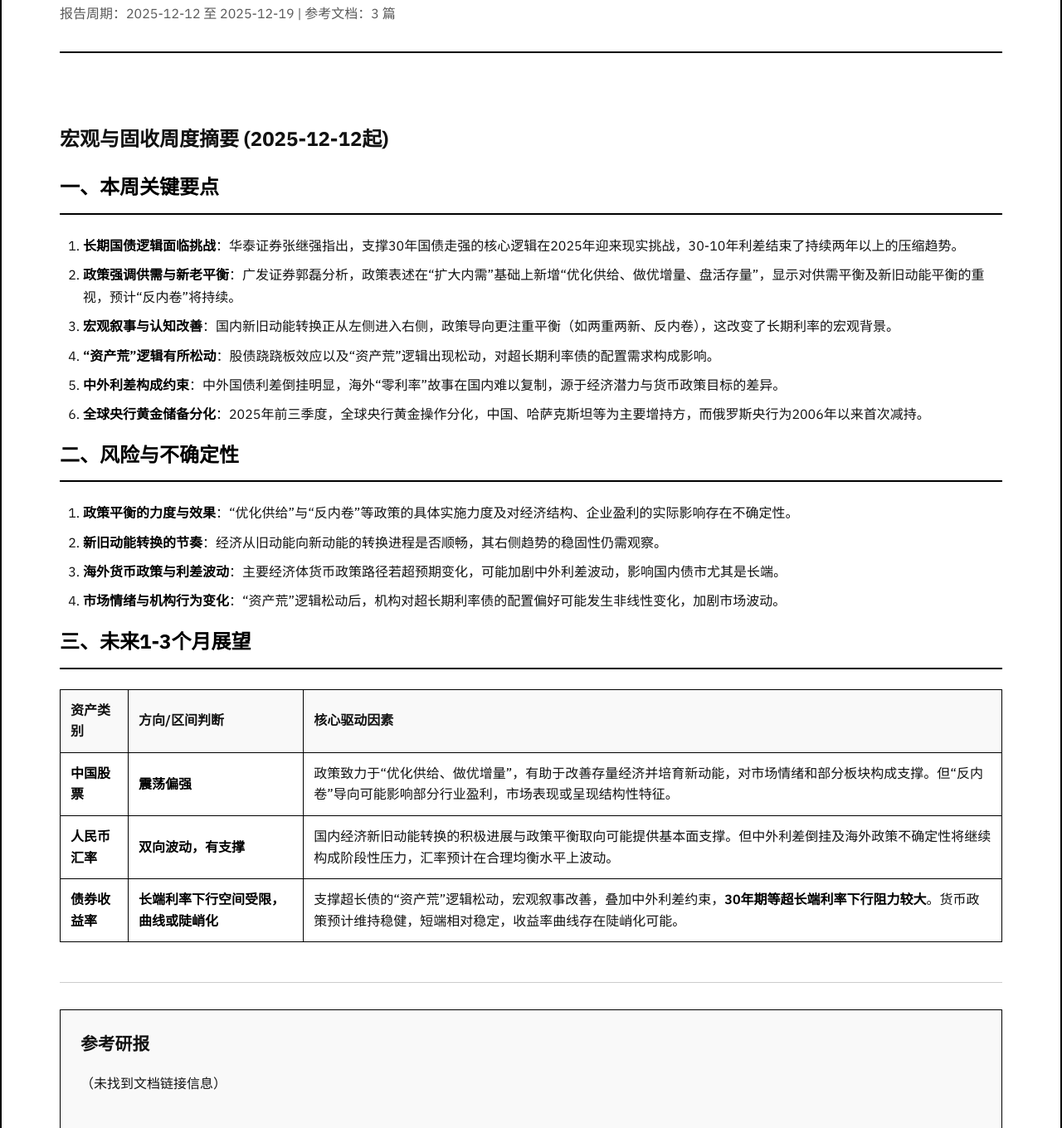
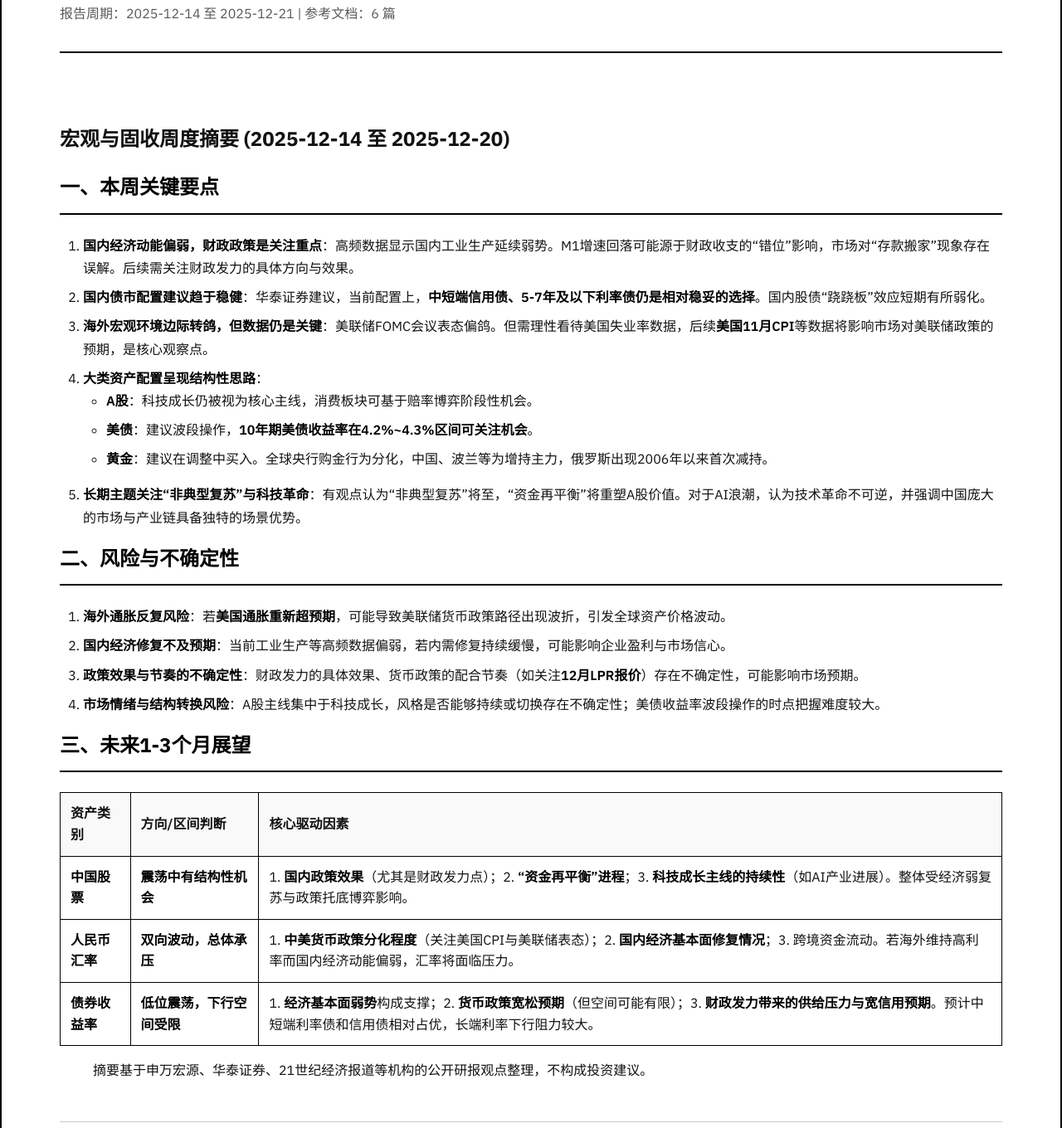
Before and after one commit to FrankDeng/MacroReport, a plain HTML site: page reports/weekly_report_summary.html in a window 1280 px wide. Shown: the part 207-1567 px from the top of the page at 83% size. Drawn offline with Linux system fonts and the light colour scheme.

Commit message:
Update ./reports/weekly_report_summary.html - 2025-12-21 18:13:16

```diff
--- a/reports/weekly_report_summary.html
+++ b/reports/weekly_report_summary.html
@@ -225,30 +225,34 @@
       <a href="macro_deepseek_analysis_CN.html" class="nav-item">宏观分析</a>
       <a href="weekly_report_summary.html" class="nav-item active">周度摘要</a>
     </div>
-    <div class="nav-meta">更新：2025-12-19</div>
+    <div class="nav-meta">更新：2025-12-21</div>
   </nav>
   <main>
     <div class="hero-section">
       <h1 class="hero-title">中国经济与固收周度摘要</h1>
-      <p class="hero-subtitle">报告周期：2025-12-12 至 2025-12-19 | 参考文档：3 篇</p>
+      <p class="hero-subtitle">报告周期：2025-12-14 至 2025-12-21 | 参考文档：6 篇</p>
     </div>
     <section>
-      <h1>宏观与固收周度摘要 (2025-12-12起)</h1>
+      <h1>宏观与固收周度摘要 (2025-12-14 至 2025-12-20)</h1>
 <h2>一、本周关键要点</h2>
 <ol>
-<li><strong>长期国债逻辑面临挑战</strong>：华泰证券张继强指出，支撑30年国债走强的核心逻辑在2025年迎来现实挑战，30-10年利差结束了持续两年以上的压缩趋势。</li>
-<li><strong>政策强调供需与新老平衡</strong>：广发证券郭磊分析，政策表述在“扩大内需”基础上新增“优化供给、做优增量、盘活存量”，显示对供需平衡及新旧动能平衡的重视，预计“反内卷”将持续。</li>
-<li><strong>宏观叙事与认知改善</strong>：国内新旧动能转换正从左侧进入右侧，政策导向更注重平衡（如两重两新、反内卷），这改变了长期利率的宏观背景。</li>
-<li><strong>“资产荒”逻辑有所松动</strong>：股债跷跷板效应以及“资产荒”逻辑出现松动，对超长期利率债的配置需求构成影响。</li>
-<li><strong>中外利差构成约束</strong>：中外国债利差倒挂明显，海外“零利率”故事在国内难以复制，源于经济潜力与货币政策目标的差异。</li>
-<li><strong>全球央行黄金储备分化</strong>：2025年前三季度，全球央行黄金操作分化，中国、哈萨克斯坦等为主要增持方，而俄罗斯央行为2006年以来首次减持。</li>
+<li><strong>国内经济动能偏弱，财政政策是关注重点</strong>：高频数据显示国内工业生产延续弱势。M1增速回落可能源于财政收支的“错位”影响，市场对“存款搬家”现象存在误解。后续需关注财政发力的具体方向与效果。</li>
+<li><strong>国内债市配置建议趋于稳健</strong>：华泰证券建议，当前配置上，<strong>中短端信用债、5-7年及以下利率债仍是相对稳妥的选择</strong>。国内股债“跷跷板”效应短期有所弱化。</li>
+<li><strong>海外宏观环境边际转鸽，但数据仍是关键</strong>：美联储FOMC会议表态偏鸽。但需理性看待美国失业率数据，后续<strong>美国11月CPI</strong>等数据将影响市场对美联储政策的预期，是核心观察点。</li>
+<li><strong>大类资产配置呈现结构性思路</strong>：<ul>
+<li><strong>A股</strong>：科技成长仍被视为核心主线，消费板块可基于赔率博弈阶段性机会。</li>
+<li><strong>美债</strong>：建议波段操作，<strong>10年期美债收益率在4.2%~4.3%区间可关注机会</strong>。</li>
+<li><strong>黄金</strong>：建议在调整中买入。全球央行购金行为分化，中国、波兰等为增持主力，俄罗斯出现2006年以来首次减持。</li>
+</ul>
+</li>
+<li><strong>长期主题关注“非典型复苏”与科技革命</strong>：有观点认为“非典型复苏”将至，“资金再平衡”将重塑A股价值。对于AI浪潮，认为技术革命不可逆，并强调中国庞大的市场与产业链具备独特的场景优势。</li>
 </ol>
 <h2>二、风险与不确定性</h2>
 <ol>
-<li><strong>政策平衡的力度与效果</strong>：“优化供给”与“反内卷”等政策的具体实施力度及对经济结构、企业盈利的实际影响存在不确定性。</li>
-<li><strong>新旧动能转换的节奏</strong>：经济从旧动能向新动能的转换进程是否顺畅，其右侧趋势的稳固性仍需观察。</li>
-<li><strong>海外货币政策与利差波动</strong>：主要经济体货币政策路径若超预期变化，可能加剧中外利差波动，影响国内债市尤其是长端。</li>
-<li><strong>市场情绪与机构行为变化</strong>：“资产荒”逻辑松动后，机构对超长期利率债的配置偏好可能发生非线性变化，加剧市场波动。</li>
+<li><strong>海外通胀反复风险</strong>：若<strong>美国通胀重新超预期</strong>，可能导致美联储货币政策路径出现波折，引发全球资产价格波动。</li>
+<li><strong>国内经济修复不及预期</strong>：当前工业生产等高频数据偏弱，若内需修复持续缓慢，可能影响企业盈利与市场信心。</li>
+<li><strong>政策效果与节奏的不确定性</strong>：财政发力的具体效果、货币政策的配合节奏（如关注<strong>12月LPR报价</strong>）存在不确定性，可能影响市场预期。</li>
+<li><strong>市场情绪与结构转换风险</strong>：A股主线集中于科技成长，风格是否能够持续或切换存在不确定性；美债收益率波段操作的时点把握难度较大。</li>
 </ol>
 <h2>三、未来1-3个月展望</h2>
 <table>
@@ -262,24 +266,27 @@
 <tbody>
 <tr>
 <td style="text-align: left;"><strong>中国股票</strong></td>
-<td style="text-align: left;"><strong>震荡偏强</strong></td>
-<td style="text-align: left;">政策致力于“优化供给、做优增量”，有助于改善存量经济并培育新动能，对市场情绪和部分板块构成支撑。但“反内卷”导向可能影响部分行业盈利，市场表现或呈现结构性特征。</td>
+<td style="text-align: left;"><strong>震荡中有结构性机会</strong></td>
+<td style="text-align: left;">1. <strong>国内政策效果</strong>（尤其是财政发力点）；2. <strong>“资金再平衡”进程</strong>；3. <strong>科技成长主线的持续性</strong>（如AI产业进展）。整体受经济弱复苏与政策托底博弈影响。</td>
 </tr>
 <tr>
 <td style="text-align: left;"><strong>人民币汇率</strong></td>
-<td style="text-align: left;"><strong>双向波动，有支撑</strong></td>
-<td style="text-align: left;">国内经济新旧动能转换的积极进展与政策平衡取向可能提供基本面支撑。但中外利差倒挂及海外政策不确定性将继续构成阶段性压力，汇率预计在合理均衡水平上波动。</td>
+<td style="text-align: left;"><strong>双向波动，总体承压</strong></td>
+<td style="text-align: left;">1. <strong>中美货币政策分化程度</strong>（关注美国CPI与美联储表态）；2. <strong>国内经济基本面修复情况</strong>；3. 跨境资金流动。若海外维持高利率而国内经济动能偏弱，汇率将面临压力。</td>
 </tr>
 <tr>
 <td style="text-align: left;"><strong>债券收益率</strong></td>
-<td style="text-align: left;"><strong>长端利率下行空间受限，曲线或陡峭化</strong></td>
-<td style="text-align: left;">支撑超长债的“资产荒”逻辑松动，宏观叙事改善，叠加中外利差约束，<strong>30年期等超长端利率下行阻力较大</strong>。货币政策预计维持稳健，短端相对稳定，收益率曲线存在陡峭化可能。</td>
+<td style="text-align: left;"><strong>低位震荡，下行空间受限</strong></td>
+<td style="text-align: left;">1. <strong>经济基本面弱势</strong>构成支撑；2. <strong>货币政策宽松预期</strong>（但空间可能有限）；3. <strong>财政发力带来的供给压力与宽信用预期</strong>。预计中短端利率债和信用债相对占优，长端利率下行阻力较大。</td>
 </tr>
 </tbody>
 </table>
+<blockquote>
+<p>摘要基于申万宏源、华泰证券、21世纪经济报道等机构的公开研报观点整理，不构成投资建议。</p>
+</blockquote>
     </section>
     <div class="references">
-      <h2>参考研报</h2><p>（未找到文档链接信息）</p>
+      <h2>参考研报</h2><ul><li><a href="https://mp.weixin.qq.com/s/XdScEO3chaRIXLlnONRKLQ" target="_blank">高频｜岁末年初生产保持韧性</a><div class="meta">2025-12-20 | 孙彬彬;隋修平;许帆 | 财通证券股份有限公司</div></li><li><a href="https://mp.weixin.qq.com/s/kyGAXC-3EB8GqEaChKbX8Q" target="_blank">资金周报：14天逆回购重启，资金为何比想象中宽松？</a><div class="meta">2025-12-19 | 孙彬彬;隋修平;汪梦涵 | 财通证券</div></li><li><a href="https://mp.weixin.qq.com/s/ma8Quii0TPsLUe162GrUdQ" target="_blank">财政的四大发力点——11月财政数据点评</a><div class="meta">2025-12-18 | 赵伟;贾东旭;侯倩楠 | 申万宏源证券</div></li><li><a href="https://mp.weixin.qq.com/s/7XrClFtWaLxrmMsMaLs-Kw" target="_blank">广义财政支出增长边际回升</a><div class="meta">2025-12-18 | 王洺硕;易峘 | 华泰证券</div></li><li><a href="https://mp.weixin.qq.com/s/DCjyVJHrZP_5KhF-lZV5jQ" target="_blank">中央经济工作会议后的补充信息</a><div class="meta">2025-12-17 | 张继强;吴靖;李梓豪 | 华泰证券</div></li><li><a href="https://mp.weixin.qq.com/s/szwL6vdvC3kGUQKhAnMcPg" target="_blank">“存款搬家”：市场误解了什么？</a><div class="meta">2025-12-16 | 耿佩璇 | 申万宏源</div></li></ul>
     </div>
   </main>
 </div>
```
